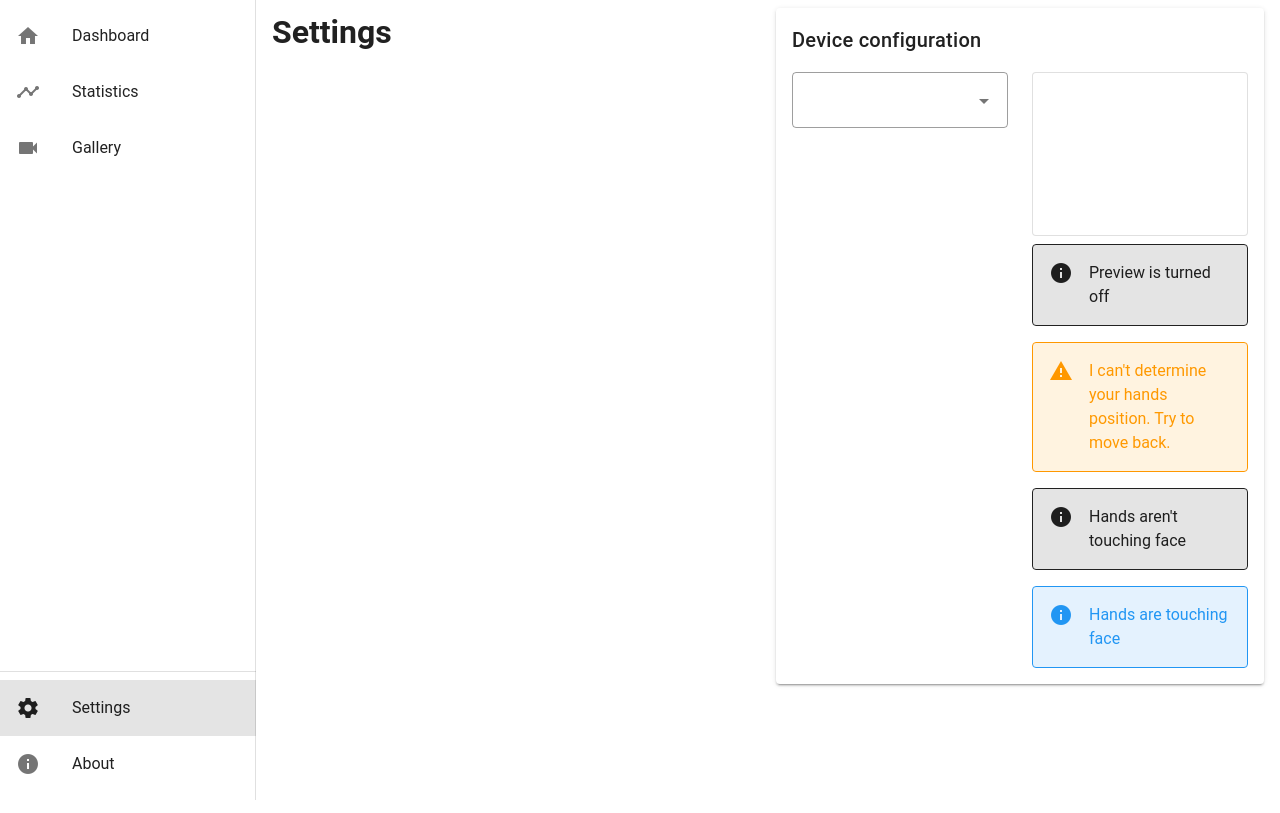
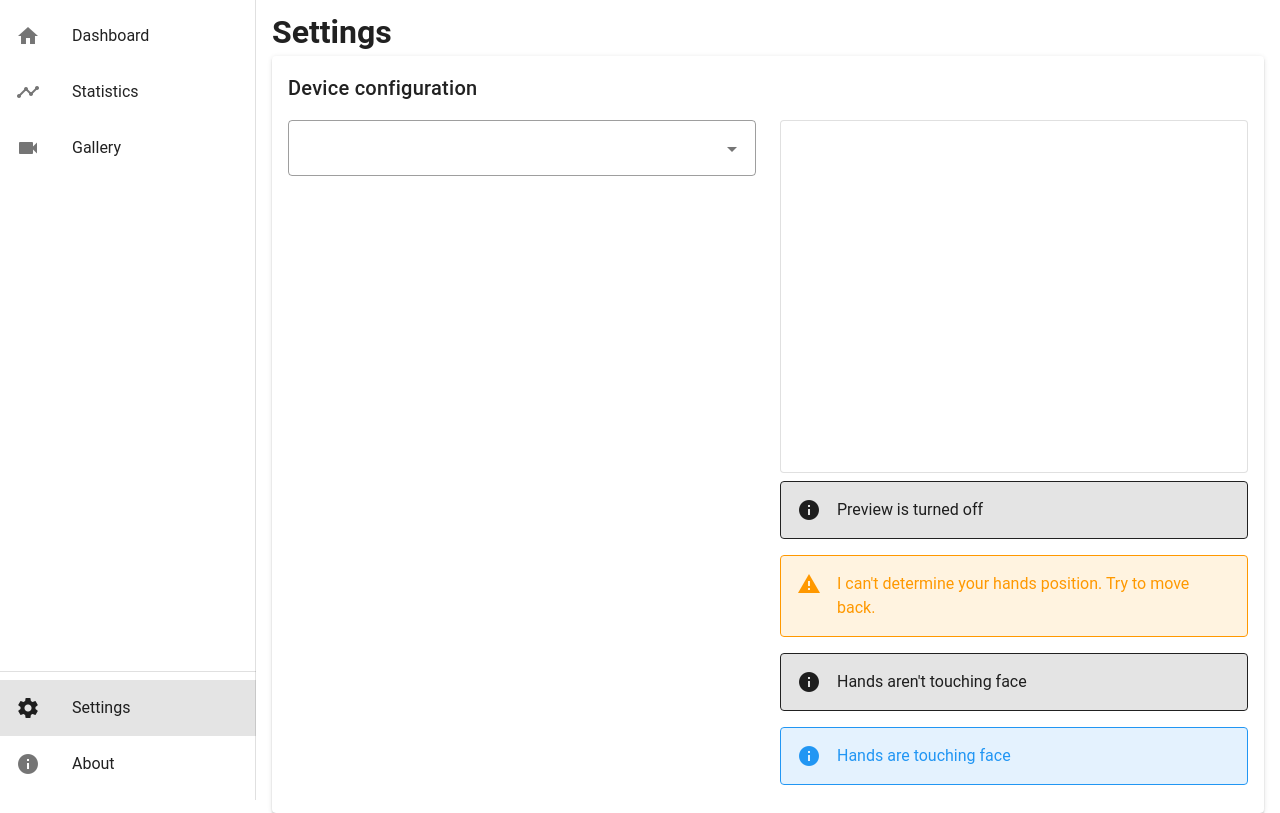
Before and after one commit to szczurzy-torpedowiec/faceshield, a Vue app: page /#/settings in a window 1280 px wide. Built offline with nearby package versions, Linux system fonts and the light colour scheme; a small style sheet from the web is missing.

Commit message:
Add Control Tile to settings view

```diff
--- a/src/renderer/components/dashboard/ControlTile.vue
+++ b/src/renderer/components/ControlTile.vue
@@ -1,5 +1,5 @@
 <template>
-  <v-card outlined class="dashboard-control-tile">
+  <v-card outlined class="control-tile">
     <v-sheet
         class="px-4 py-2 d-flex align-center"
         :color="`${active ? 'green' : 'red'} white--text`"
@@ -49,3 +49,9 @@ export default {
   }
 };
 </script>
+
+<style lang="scss">
+  .control-tile {
+    grid-area: control;
+  }
+</style>
--- a/src/renderer/views/Dashboard.vue
+++ b/src/renderer/views/Dashboard.vue
@@ -7,7 +7,7 @@
 </template>
 
 <script>
-  import ControlTile from "../components/dashboard/ControlTile";
+  import ControlTile from "../components/ControlTile";
   import RecentTouchesTile from "../components/dashboard/RecentTouchesTile";
   import TouchesPerHourTile from "../components/dashboard/TouchesPerHourTile"
 
@@ -31,10 +31,6 @@
       "recent-touches"
       "touches-per-hour";
 
-    .dashboard-control-tile {
-      grid-area: control;
-    }
-
     .dashboard-recent-touches-tile {
       grid-area: recent-touches;
     }
--- a/src/renderer/views/Settings.vue
+++ b/src/renderer/views/Settings.vue
@@ -1,5 +1,5 @@
 <template>
-  <div class="px-4 py-2 dashboard">
+  <div class="px-4 py-2 settings">
     <h1>Settings</h1>
     <v-card>
       <v-card-title>Device configuration</v-card-title>
```
Also changed, not shown: 1 other file (tests, documents, lock files or other folders).
